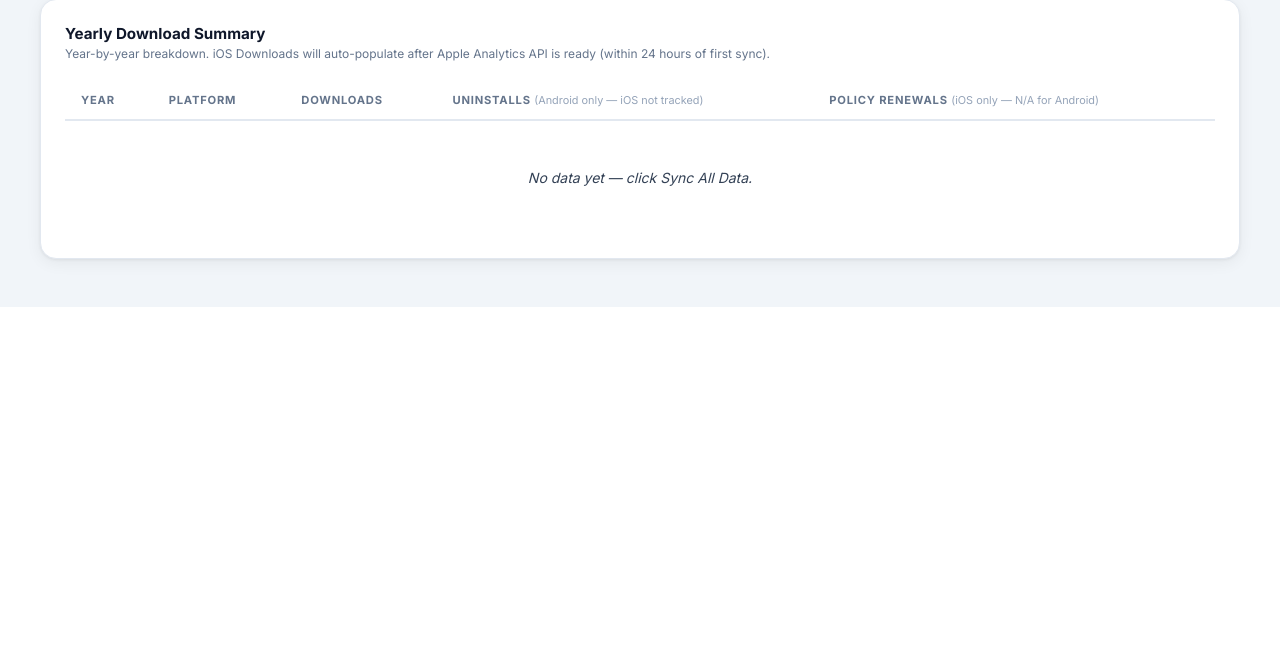
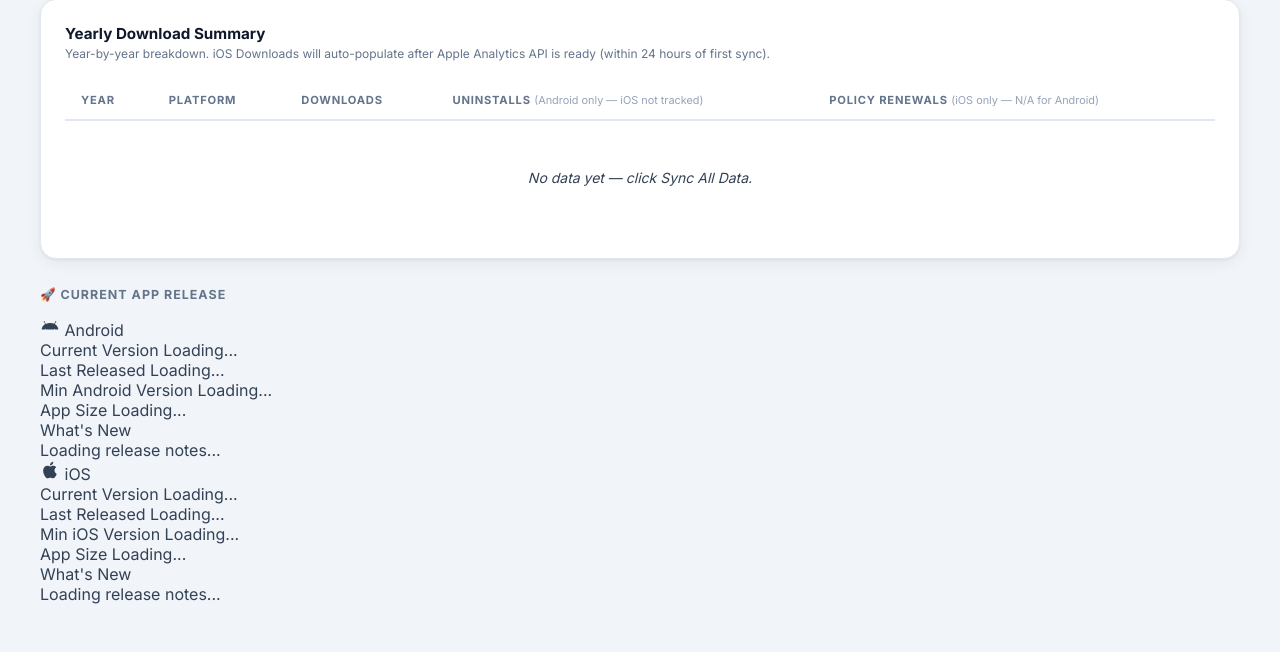
Before and after one commit to maheshbabuadapa/chikiu, a Flask app: page / in a window 1280 px wide. Shown: the part 1266-1918 px from the top of the page. Before the commit the page ends 1573 px from the top, so only its background shows below. Run offline with Flask 3, Linux system fonts and the light colour scheme; data comes from the database, SQL or seed files in the repository; data that the repository does not hold is empty; some libraries are stand-ins or nearby versions.

Commit message:
Add files via upload

```diff
--- a/templates/index.html
+++ b/templates/index.html
@@ -162,6 +162,70 @@
             </div>
         </section>
 
+        <!-- Section: Current Release Info -->
+        <div class="section-label">🚀 Current App Release</div>
+        <section class="release-grid">
+
+            <!-- Android release card -->
+            <div class="release-card release-card-android">
+                <div class="release-card-header">
+                    <svg viewBox="0 0 24 24" width="20" height="20" fill="currentColor"><path d="M17.523 15.341a.5.5 0 1 1-.001 1 .5.5 0 0 1 .001-1m-11.046 0a.5.5 0 1 1-.001 1 .5.5 0 0 1 .001-1M17.7 9.6l1.8-3.1a.4.4 0 0 0-.7-.4l-1.8 3.1A10.8 10.8 0 0 0 12 8.3c-1.8 0-3.5.5-5 1.3L5.2 6.1a.4.4 0 1 0-.7.4l1.8 3.1C4 11 2.2 13.4 2 16.3h20c-.2-2.9-2-5.3-4.3-6.7"/></svg>
+                    <span>Android</span>
+                    <a id="android-store-link" href="#" target="_blank" class="store-link" style="display:none">View on Google Play ↗</a>
+                </div>
+                <div class="release-meta">
+                    <div class="release-meta-item">
+                        <span class="meta-label">Current Version</span>
+                        <span class="meta-value" id="android-version">Loading...</span>
+                    </div>
+                    <div class="release-meta-item">
+                        <span class="meta-label">Last Released</span>
+                        <span class="meta-value" id="android-release-date">Loading...</span>
+                    </div>
+                    <div class="release-meta-item">
+                        <span class="meta-label">Min Android Version</span>
+                        <span class="meta-value" id="android-min-os">Loading...</span>
+                    </div>
+                    <div class="release-meta-item">
+                        <span class="meta-label">App Size</span>
+                        <span class="meta-value" id="android-size">Loading...</span>
+                    </div>
+                </div>
+                <div class="release-notes-label">What's New</div>
+                <div class="release-notes" id="android-notes">Loading release notes...</div>
+            </div>
+
+            <!-- iOS release card -->
+            <div class="release-card release-card-ios">
+                <div class="release-card-header">
+                    <svg viewBox="0 0 24 24" width="20" height="20" fill="currentColor"><path d="M18.71 19.5c-.83 1.24-1.71 2.45-3.05 2.47-1.34.03-1.77-.79-3.29-.79-1.53 0-2 .77-3.27.82-1.31.05-2.3-1.32-3.14-2.53C4.25 17 2.94 12.45 4.7 9.39c.87-1.52 2.43-2.48 4.12-2.51 1.28-.02 2.5.87 3.29.87.78 0 2.26-1.07 3.8-.91.65.03 2.47.26 3.64 1.98-.09.06-2.17 1.28-2.15 3.81.03 3.02 2.65 4.03 2.68 4.04-.03.07-.42 1.44-1.38 2.83M13 3.5c.73-.83 1.94-1.46 2.94-1.5.13 1.17-.34 2.35-1.04 3.19-.69.85-1.83 1.51-2.95 1.42-.15-1.15.41-2.35 1.05-3.11"/></svg>
+                    <span>iOS</span>
+                    <a id="ios-store-link" href="#" target="_blank" class="store-link" style="display:none">View on App Store ↗</a>
+                </div>
+                <div class="release-meta">
+                    <div class="release-meta-item">
+                        <span class="meta-label">Current Version</span>
+                        <span class="meta-value" id="ios-version">Loading...</span>
+                    </div>
+                    <div class="release-meta-item">
+                        <span class="meta-label">Last Released</span>
+                        <span class="meta-value" id="ios-release-date">Loading...</span>
+                    </div>
+                    <div class="release-meta-item">
+                        <span class="meta-label">Min iOS Version</span>
+                        <span class="meta-value" id="ios-min-os">Loading...</span>
+                    </div>
+                    <div class="release-meta-item">
+                        <span class="meta-label">App Size</span>
+                        <span class="meta-value" id="ios-size">Loading...</span>
+                    </div>
+                </div>
+                <div class="release-notes-label">What's New</div>
+                <div class="release-notes" id="ios-notes">Loading release notes...</div>
+            </div>
+
+        </section>
+
     </main>
 </div>
 
```
